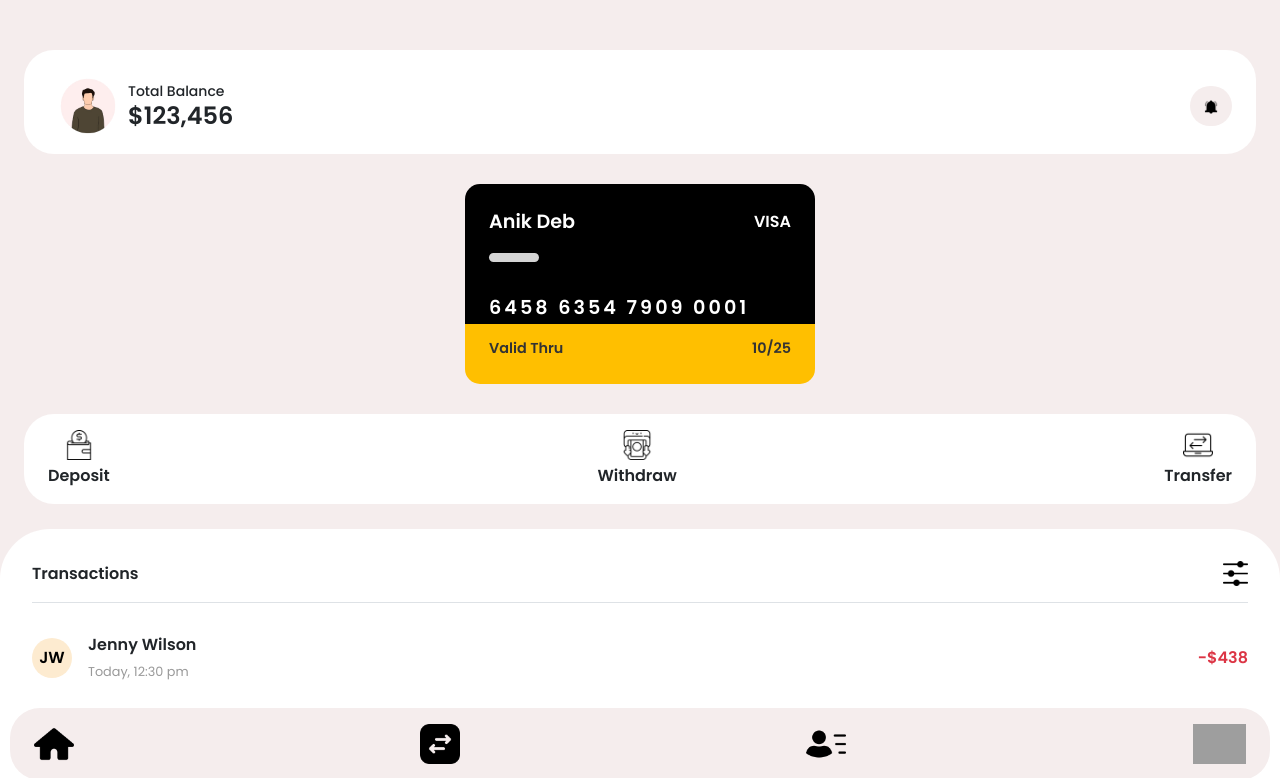
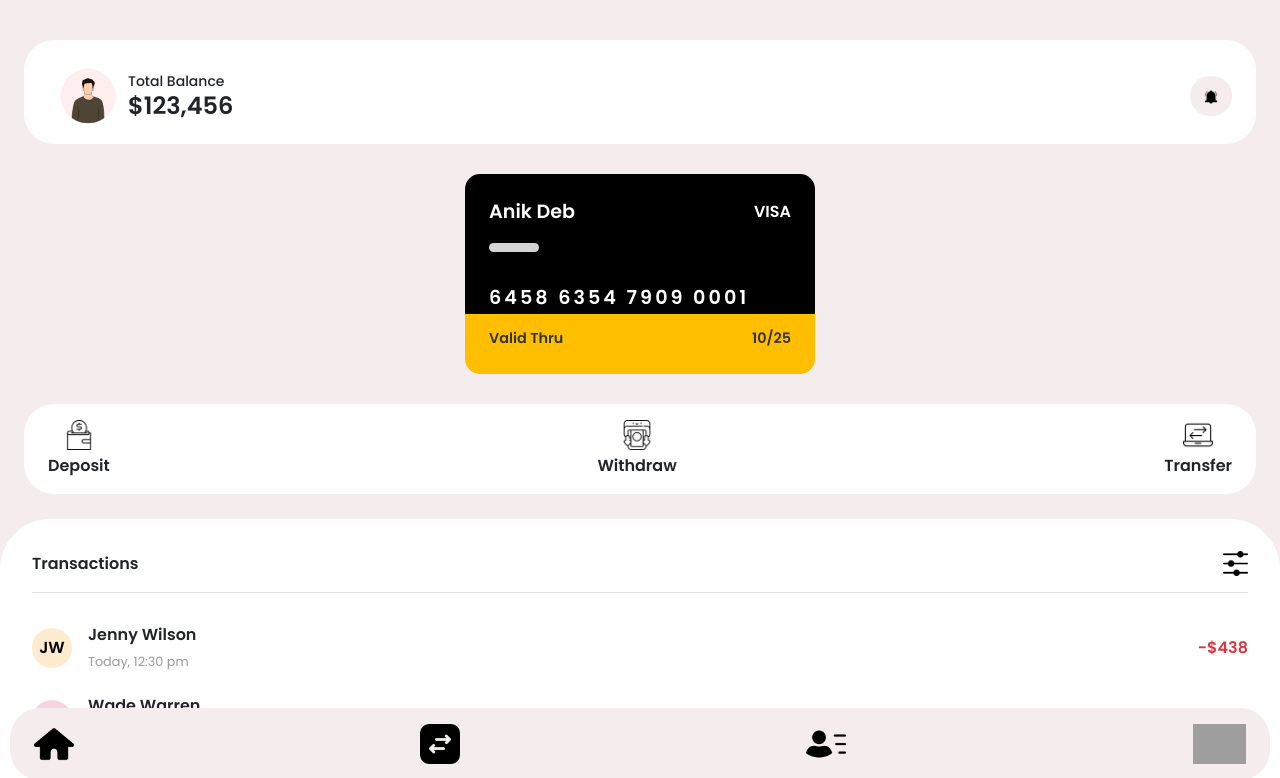
Before and after one commit to keatonmurray/swift, a React app in the folder frontend/: page / in a window 1280 px wide. Shown: the top 778 px of the page. Built offline with nearby package versions, Linux system fonts and the light colour scheme; grey boxes are pictures that could not be loaded; the HTML template or start-up script is replaced by a standard one.

Commit message:
fix padding

```diff
--- a/frontend/src/App.css
+++ b/frontend/src/App.css
@@ -1,6 +1,6 @@
 /* COMPONENTS-BASED CSS */
 .swift.homepage.mx-auto {
-    padding: 50px 0 0;
+    padding: 40px 0 0;
 }
 
 .swift.homepage .user-profile-img {
```
